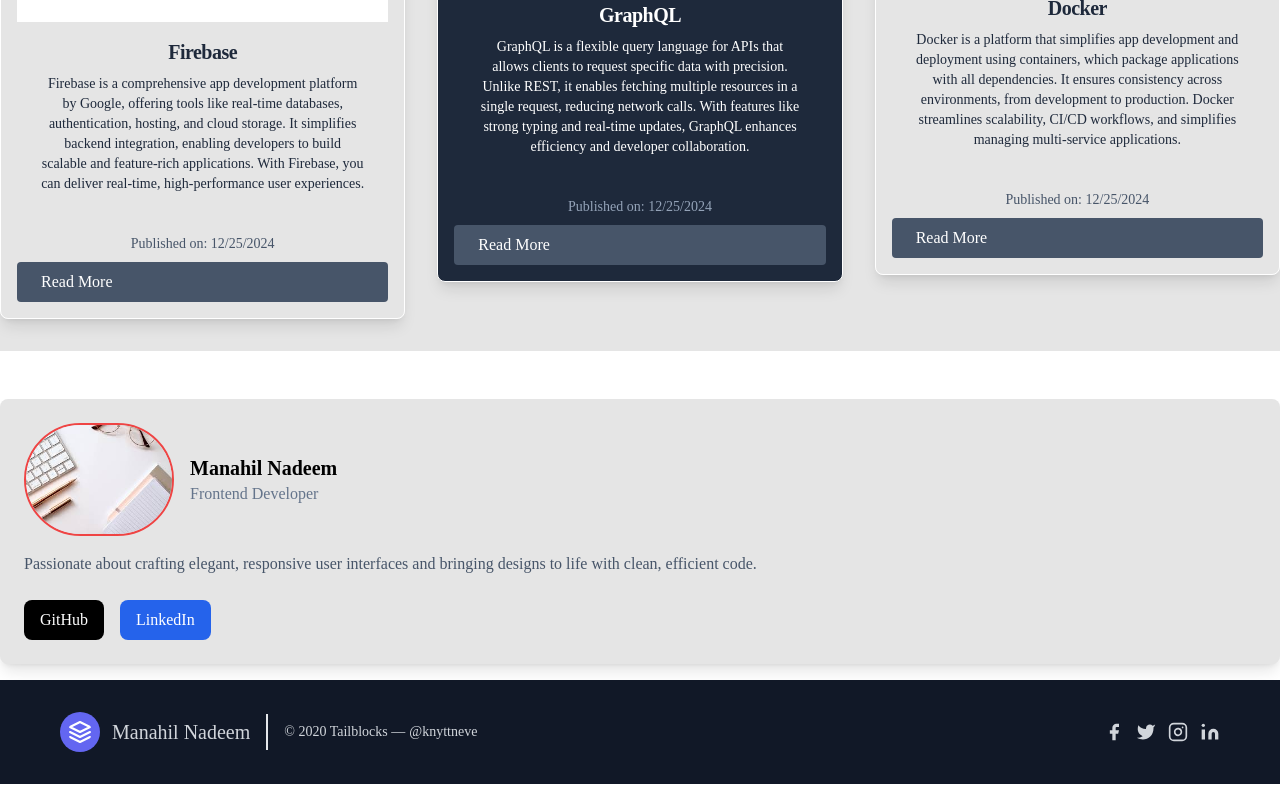
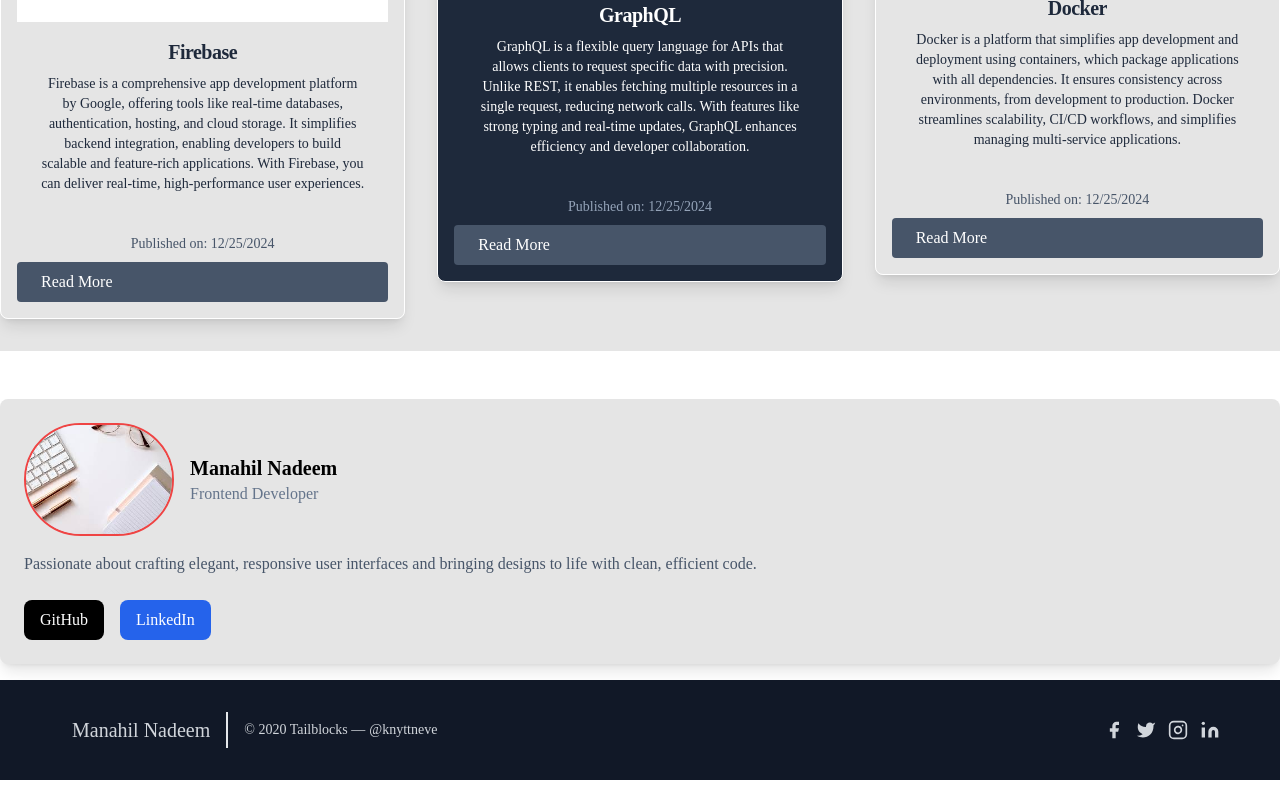
Before and after one commit to nadeemtahir/Blog-website, a Next.js app: page / in a window 1280 px wide. Shown: the part 2837-3637 px from the top of the page. Built offline with nearby package versions, Linux system fonts and the light colour scheme.

Commit message:
Update footer.tsx

```diff
--- a/src/app/component/footer.tsx
+++ b/src/app/component/footer.tsx
@@ -5,9 +5,6 @@
     <footer className="text-gray-600 body-font bg-gray-900">
   <div className="container px-5 py-8 mx-auto flex items-center sm:flex-row flex-col">
     <a className="flex title-font font-medium items-center md:justify-start justify-center text-gray-300">
-      <svg xmlns="http://www.w3.org/2000/svg" fill="none" stroke="currentColor" strokeLinecap="round" strokeLinejoin="round" strokeWidth={2} className="w-10 h-10 text-white p-2 bg-indigo-500 rounded-full" viewBox="0 0 24 24">
-        <path d="M12 2L2 7l10 5 10-5-10-5zM2 17l10 5 10-5M2 12l10 5 10-5" />
-      </svg>
       <span className="ml-3 text-xl">Manahil Nadeem</span>
     </a>
     <p className="text-sm text-gray-300 sm:ml-4 sm:pl-4 sm:border-l-2 sm:border-gray-200 sm:py-2 sm:mt-0 mt-4">© 2020 Tailblocks —
```
